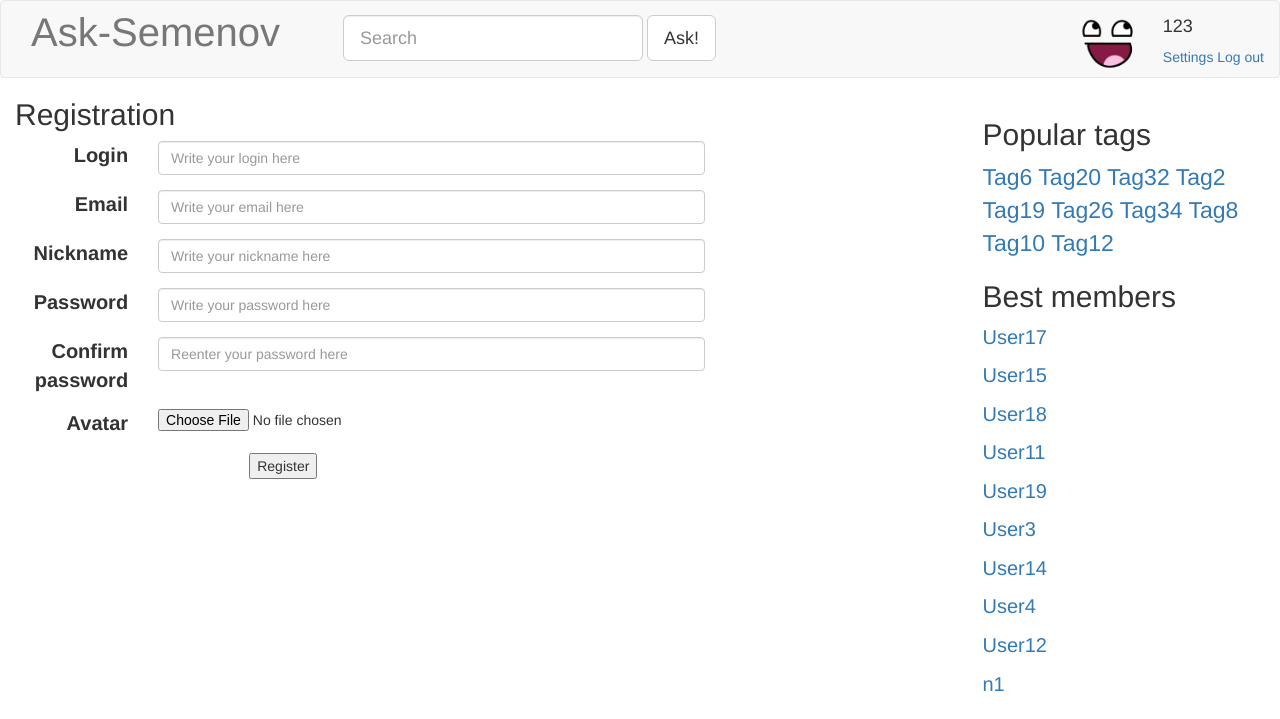
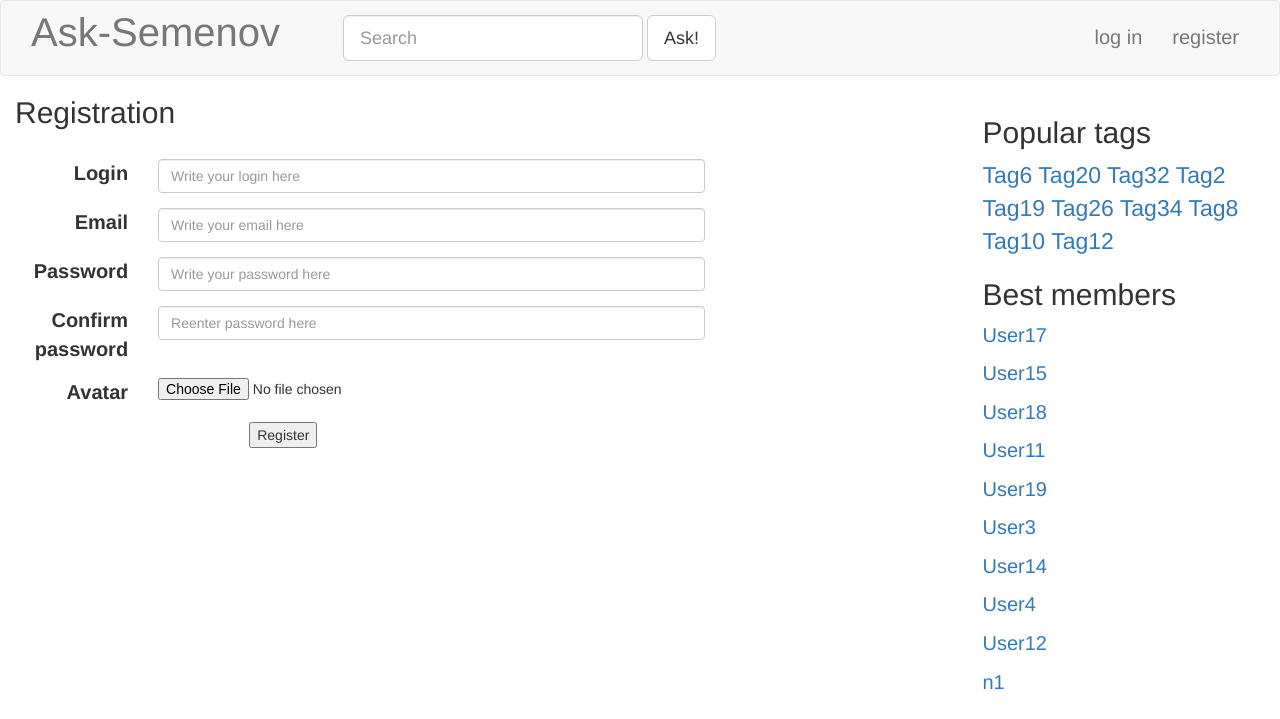
Before and after one commit to J0kerPanda/technoWebsite, a Django app: page /signup/ in a window 1280 px wide. Shown: the top 719 px of the page. Run offline with Django 3.2, Linux system fonts and the light colour scheme; data comes from the database, SQL or seed files in the repository; some libraries are stand-ins or nearby versions.

Commit message:
Form fixes Added small parts for auth

```diff
--- a/ask_semenov/urls.py
+++ b/ask_semenov/urls.py
@@ -28,4 +28,5 @@ urlpatterns = [
 	url(r'^signup/$', blogViews.signup, name="signup"),
 	url(r'^ask/$', blogViews.ask, name="askQuestion"),
 	url(r'^settings/$', blogViews.settings, name="settings" ),
+	url(r'^logout/$', blogViews.logout, name="logout" ),
 ]
--- a/blog/blog_forms.py
+++ b/blog/blog_forms.py
@@ -2,21 +2,56 @@ from django import forms
 
 class NewUserForm( forms.Form ):
 
-	login = forms.CharField( required = True, label = 'Login', help_text = 'Write your login here' )
-	email = forms.EmailField( required = True, label = 'Email', help_text = 'Write your email here' )
-	nickname = forms.CharField( required = True, label = 'Nickname', help_text = 'Write your nickname here' )
-	password = forms.CharField( required = True, label = 'Password', help_text = 'Write your password here', widget = forms.PasswordInput )
-	passwordConfirm = forms.CharField( required = True, label = 'Confirm password', help_text = 'Reenter your password here', widget = forms.PasswordInput )
-	avatar = forms.ImageField( required = False, label = 'Avatar' )
+	login = forms.CharField(
+		required = True,
+		label = 'Login',
+		widget = forms.TextInput( attrs={ 'class': 'form-control', 'placeholder': 'Write your login here' } ) )
+	email = forms.EmailField(
+		required = True,
+		label = 'Email',
+		widget = forms.TextInput( attrs={ 'class': 'form-control', 'placeholder': 'Write your email here' } ) )
+	password = forms.CharField(
+		required = True,
+		label = 'Password',
+		widget = forms.PasswordInput( attrs={ 'class': 'form-control', 'placeholder': 'Write your password here' } ) )
+	passwordConfirm = forms.CharField(
+		required = True,
+		label = 'Confirm password',
+		widget = forms.PasswordInput( attrs={ 'class': 'form-control', 'placeholder': 'Reenter password here' } ) )
+	avatar = forms.ImageField(
+		required = False,
+		label = 'Avatar',
+		widget = forms.ClearableFileInput( attrs={ 'class': 'form-control-file' } ) )
 
 
 class ChangeSettingsForm( forms.Form ):
-	email = forms.EmailField( required = False, label = 'Email', help_text = 'Write new email here' )
-	nickname = forms.CharField( required = False, label = 'Nickname', help_text = 'Write new nickname here'  )
-	password = forms.CharField( required = False, label = 'Password', help_text = 'Write new password here', widget = forms.PasswordInput )
-	passwordConfirm = forms.CharField( required = False, label = 'Confirm password', help_text = 'Reenter new password here', widget = forms.PasswordInput )
-	avatar = forms.ImageField( required = False, label = 'Avatar' )
+	login = forms.CharField(
+		required = False,
+		label = 'Login',
+		widget = forms.TextInput( attrs={ 'class': 'form-control', 'placeholder': 'Write your login here' } ) )
+	email = forms.EmailField(
+		required = False,
+		label = 'Email',
+		widget = forms.TextInput( attrs={ 'class': 'form-control', 'placeholder': 'Write new email here' } ) )
+	password = forms.CharField(
+		required = False,
+		label = 'Password',
+		widget = forms.PasswordInput( attrs={ 'class': 'form-control', 'placeholder': 'Write new password here' } ) )
+	passwordConfirm = forms.CharField(
+		required = False,
+		label = 'Confirm password',
+		widget = forms.PasswordInput( attrs={ 'class': 'form-control', 'placeholder': 'Reenter new password here' } ) )
+	avatar = forms.ImageField(
+		required = False,
+		label = 'Avatar',
+		widget = forms.ClearableFileInput( attrs={ 'class': 'form-control-file' } ) )
 
 class LoginForm( forms.Form ):
-	login = forms.CharField( required = True, label = 'Login', help_text = 'Write your login here' )
-	password = forms.CharField( required = True, label = 'Password', help_text = 'Write your password here', widget = forms.PasswordInput )
+	login = forms.CharField(
+		required = True,
+		label = 'Login',
+		widget = forms.TextInput( attrs={ 'class': 'form-control', 'placeholder': 'Write your login here' } ) )
+	password = forms.CharField(
+		required = True,
+		label = 'Password',
+		widget = forms.PasswordInput( attrs={ 'class': 'form-control', 'placeholder': 'Write your password here' } ) )
--- a/blog/views.py
+++ b/blog/views.py
@@ -11,13 +11,21 @@ from blog.models import Tag, Question, Answer, Profile, Vote
 
 import blog_forms as blogForms
 
-def makeBase():
-	return {
+def makeBase( request ):
 
-		'profile': Profile.objects.get_by_username( '123' ),
+	result = {
 		'hotTags': Tag.objects.rating_sorted()[:10],
 		'bestMembers': Profile.objects.rating_sorted()[:10],
 	}
+
+	if ( request.user.is_authenticated ):
+		result[ 'profile' ] = Profile.objects.get_by_username( '123' )
+
+	else:
+		result[ 'profile' ] = None
+
+	return result
+
 
 
 def Paginate( request, container, perPage ):
@@ -43,7 +51,7 @@ def Paginate( request, container, perPage ):
 
 
 def mainPage( request ):
-	result = makeBase();
+	result = makeBase( request );
 	questions = Question.objects.date_sorted()
 	result[ 'questions' ], result[ 'pageNumbers' ] = Paginate( request, questions, 5 )
 	return render( request, 'index.html', result )
@@ -51,14 +59,14 @@ def mainPage( request ):
 
 
 def hotQuestions( request ):
-	result = makeBase()
+	result = makeBase( request )
 	questions = Question.objects.rating_sorted()
 	result[ 'questions' ], result[ 'pageNumbers' ] = Paginate( request, questions, 5 )
 	return render( request, 'hotquestions.html', result )
 
 
 def taggedQuestions( request, tag=None ):
-	result = makeBase();
+	result = makeBase( request );
 	questions = Question.objects.tagged_as_strict( tag )
 	result[ 'questions' ], result[ 'pageNumbers' ] = Paginate( request, questions, 5 )
 	result[ 'tag' ] = tag
@@ -66,13 +74,13 @@ def taggedQuestions( request, tag=None ):
 
 
 def answer( request, questionID=None ):
-	result = makeBase()
+	result = makeBase( request )
 	result[ 'question' ] = get_object_or_404( Question, id = questionID )
 	return render( request, 'answer.html', result )
 
 
 def login( request ):
-	result = makeBase()
+	result = makeBase( request )
 
 	if ( request.method == 'POST' ):
 
@@ -87,7 +95,7 @@ def login( request ):
 
 
 def signup( request ):
-	result = makeBase()
+	result = makeBase( request )
 
 	if ( request.method == 'POST' ):
 
@@ -119,11 +127,11 @@ def signup( request ):
 
 
 def ask( request ):
-	result = makeBase()
+	result = makeBase( request )
 	return render( request, 'ask.html', result )
 
 def settings( request ):
-	result = makeBase()
+	result = makeBase( request )
 
 	if ( request.method == 'POST' ):
 
@@ -138,4 +146,8 @@ def settings( request ):
 
 def logout( request ):
 
+	if ( request.user.is_authenticated ):
+
+		return HttpResponseRedirect( '/' )
+
 	return HttpResponseRedirect( '/' )
--- a/static/css/register.css
+++ b/static/css/register.css
@@ -8,8 +8,3 @@
 	font-size: 20px;
 	padding-top: 0px;
 }
-
-#ask-confirmPasswordInput {
-
-	margin-top: 10px;
-}
--- a/static/css/settings.css
+++ b/static/css/settings.css
@@ -9,7 +9,7 @@
 	padding-top: 0px;
 }
 
-#ask-newProfilePicture {
+#ask-currentProfilePicture {
 
 	margin-top: 5px;
 	margin-bottom: 10px;
--- a/templates/base.html
+++ b/templates/base.html
@@ -50,7 +50,8 @@
 									<div>
 										{% url 'settings' as settingsURL %}
 										<a href="{{ settingsURL }}">Settings</a>
-										<a href="#">Log out</a>
+										{% url 'logout' as logoutURL %}
+										<a href="{{ logoutURL }}">Log out</a>
 									</div>
 								</div>
 
--- a/templates/signup.html
+++ b/templates/signup.html
@@ -2,7 +2,7 @@
 
 {% load static %}
 
-{% block extraCSS %}<link rel="stylesheet" href="{% static "css/settings.css" %}"> {% endblock %}
+{% block extraCSS %}<link rel="stylesheet" href="{% static "css/register.css" %}"> {% endblock %}
 
 {% block customContent %}
 <div class="container-fluid">
@@ -13,65 +13,19 @@
 		{% csrf_token %}
 
 		{{ form.non_field_errors }}
+		{% for field in form %}
+
 		<div class="form-group">
 
-			{{ form.login.errors }}
-			<label for="{{ form.login.id_for_label }}" class="col-sm-2 control-label"> {{ form.login.label }}</label>
+			{{ field.errors }}
+			<label for="{{ field.id_for_label }}" class="col-sm-2 control-label"> {{ field.label }}</label>
 			<div class="col-sm-9">
-				<input id="{{ form.login.id_for_label }}" name="{{ form.login.name }}" class="form-control" type="text" placeholder="{{ form.login.help_text }}" {% if form.login.value %} value="{{ form.login.value }}" {% endif %} required>
+				{{ field }}
 			</div>
 
 		</div>
 
-		<div class="form-group">
-
-			{{ form.email.errors }}
-			<label for="{{ form.email.id_for_label }}" class="col-sm-2 control-label"> {{ form.email.label }}</label>
-			<div class="col-sm-9">
-				<input id="{{ form.email.id_for_label }}" name="{{ form.email.name }}" class="form-control" type="email" placeholder="{{ form.email.help_text }}" {% if form.email.value %} value="{{ form.email.value }}" {% endif %} required>
-			</div>
-
-		</div>
-
-		<div class="form-group">
-
-			{{ form.nickname.errors }}
-			<label for="{{ form.nickname.id_for_label }}" class="col-sm-2 control-label"> {{ form.nickname.label }}</label>
-			<div class="col-sm-9">
-				<input id="{{ form.nickname.id_for_label }}" name="{{ form.nickname.name }}" class="form-control" type="text" placeholder="{{ form.nickname.help_text }}" {% if form.nickname.value %} value="{{ form.nickname.value }}" {% endif %} required>
-			</div>
-
-		</div>
-
-		<div class="form-group">
-
-			{{ form.password.errors }}
-			<label for="{{ form.password.id_for_label }}" class="col-sm-2 control-label"> {{ form.password.label }}</label>
-			<div class="col-sm-9">
-				<input id="{{ form.password.id_for_label }}" name="{{ form.password.name }}" class="form-control" type="text" placeholder="{{ form.password.help_text }}" {% if form.password.value %} value="{{ form.password.value }}" {% endif %} required>
-			</div>
-
-		</div>
-
-		<div class="form-group">
-
-			{{ form.passwordConfirm.errors }}
-			<label for="{{ form.passwordConfirm.id_for_label }}" class="col-sm-2 control-label"> {{ form.passwordConfirm.label }}</label>
-			<div class="col-sm-9">
-				<input id="{{ form.passwordConfirm.id_for_label }}" name="{{ form.passwordConfirm.name }}" class="form-control" type="text" placeholder="{{ form.passwordConfirm.help_text }}" {% if form.passwordConfirm.value %} value="{{ form.passwordConfirm.value }}" {% endif %} required>
-			</div>
-
-		</div>
-
-		<div class="form-group">
-
-			{{ form.avatar.errors }}
-			<label for="{{ form.avatar.id_for_label }}" class="col-sm-2 control-label"> {{ form.avatar.label }}</label>
-			<div class="col-sm-9">
-				<input id="{{ form.avatar.id_for_label }}" name="{{ form.avatar.name }}" class="form-control-file" type="file" >
-			</div>
-
-		</div>
+		{% endfor %}
 
 		<div class="form-group">
 		    <div class="col-sm-offset-2 col-sm-9">
```
Also changed, not shown: templates/login.html (+7 -12 lines), templates/settings.html (+10 -47 lines).
